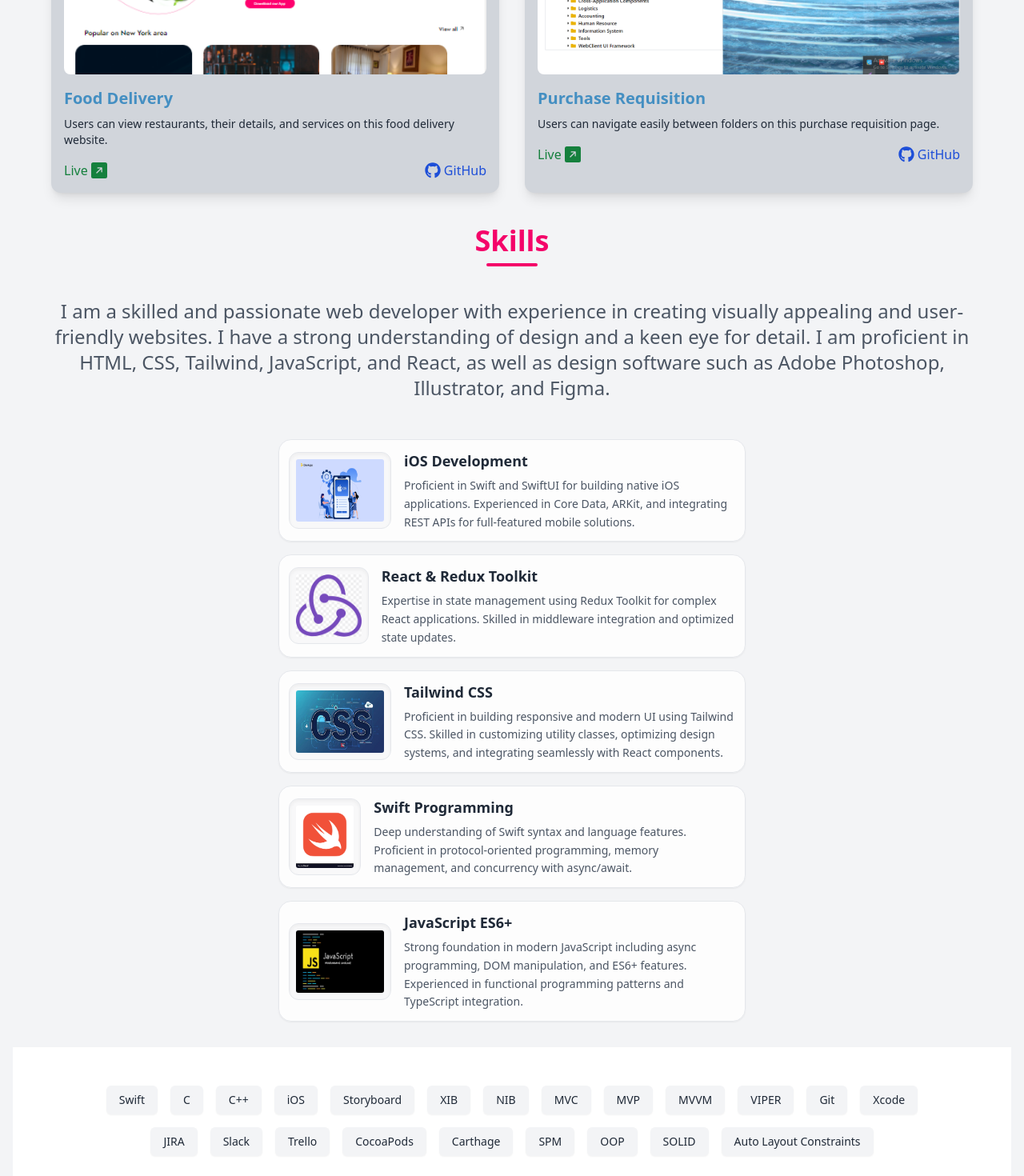
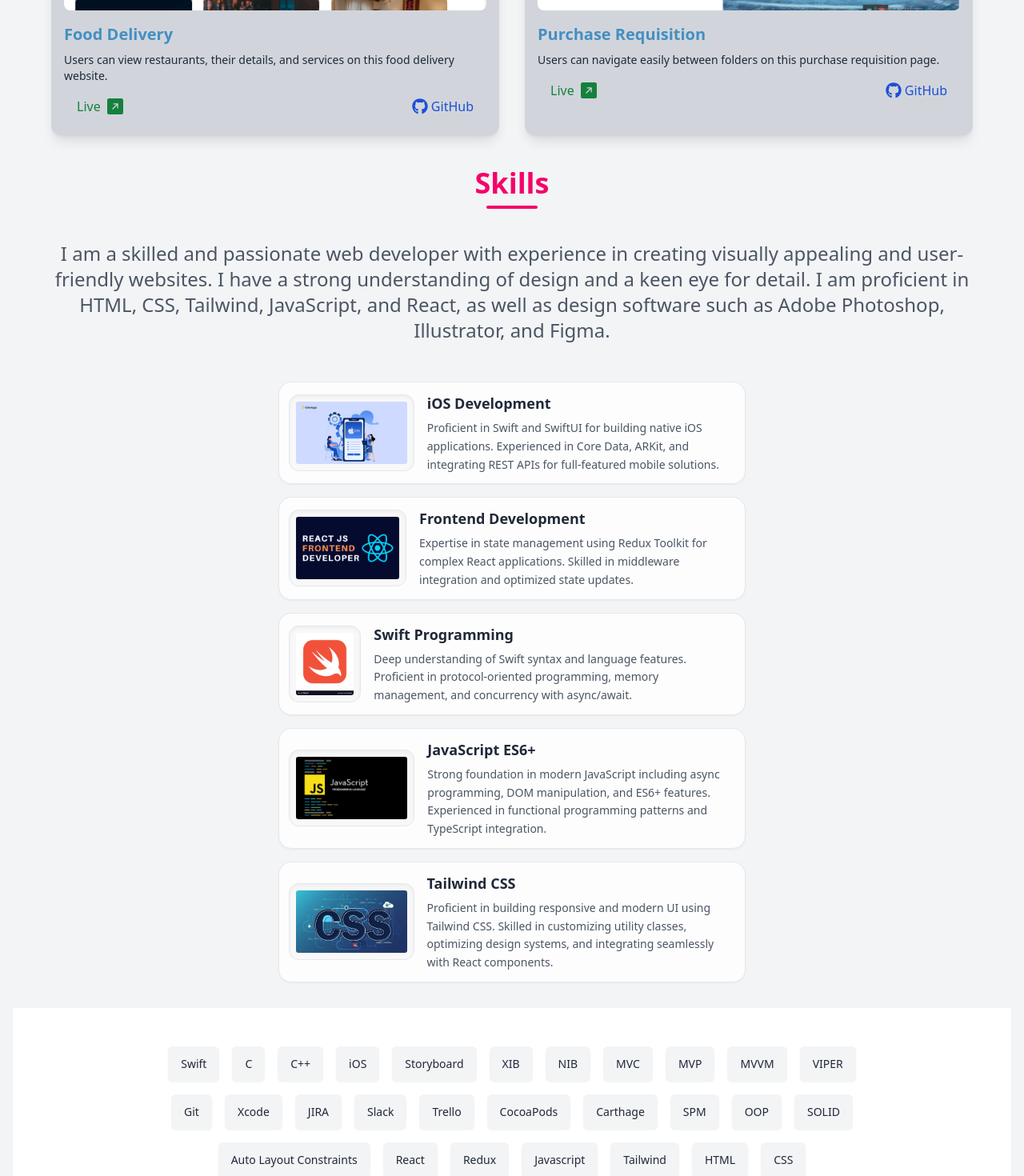
Before and after one commit to sohagbhuiyan/myPortfoilo, a React (Vite) app: page / in a window 1280 px wide. Shown: the part 2000-3470 px from the top of the page at 80% size. Built offline with nearby package versions, Linux system fonts and the light colour scheme.

Commit message:
some updated

```diff
--- a/src/Utils/Images.js
+++ b/src/Utils/Images.js
@@ -7,7 +7,8 @@ import htm from "../assets/images/html.jpg";
 import cs from "../assets/images/css.webp";
 import jss from "../assets/images/js.png";
 import redx from "../assets/images/r.png";
-import reacts from "../assets/images/re.png";
+import reacts from "../assets/images/ree.png";
+import ret from "../assets/images/reee.png";
 import wd1 from "../assets/images/wd1.png";
 import ms from "../assets/images/s.webp";
 import todos from "../assets/images/t1.png"
@@ -32,6 +33,7 @@ export const html = htm;
 export const css = cs;
 export const js = jss;
 export const react = reacts;
+export const reactss = ret;
 export const redux = redx;
 export const purchaseRequisition1 = wd1;
 export const msg = ms;
--- a/src/components/Main/Education.jsx
+++ b/src/components/Main/Education.jsx
@@ -4,7 +4,7 @@ const Education = () => {
         title: "BSc in Computer Science & Engineering (CSE)",
         institution: "Primeasia University",
         duration: "2017 - 2021",
-        degree: "Bachelor of Science"
+        degree: "Bachelor of Science (Engg)"
       },
       {
         title: "Higher Secondary Certificate (HSC)",
--- a/src/components/Main/Home.jsx
+++ b/src/components/Main/Home.jsx
@@ -1,9 +1,18 @@
 
-import { profilePic, keyboard, profile } from '../../Utils/Images';
+import { keyboard, profile } from '../../Utils/Images';
 import { motion } from 'framer-motion';
 import { Typewriter } from 'react-simple-typewriter';
 
 const Home = () => {
+
+    const scrollToContact = () => {
+        const contactSection = document.getElementById("contact");
+        contactSection?.scrollIntoView({
+            behavior: "smooth",
+            block: "start",
+        });
+    };
+
     return (
         <div className='min-h-screen flex items-center justify-center p-6 relative overflow-hidden'>
             {/* Color Overlay */}
@@ -59,10 +68,11 @@ const Home = () => {
 
                     <motion.button
                         className='bg-[#F40469] text-white font-bold py-3 px-8 rounded-full
-                                  relative overflow-hidden group hover:bg-[#217DBB] transition-all
-                                  duration-300 shadow-lg hover:shadow-xl hover:shadow-[#F40469]/30'
+                                  relative overflow-hidden group hover:bg-[#7cc0ff] transition-all
+                                  duration-300 shadow-lg hover:shadow-lg hover:shadow-[#F40469]/30'
                         whileHover={{ scale: 1.05 }}
                         whileTap={{ scale: 0.95 }}
+                        onClick={scrollToContact}
                     >
                         <span className='relative z-10'>Hire Me Now</span>
                         <div className='absolute inset-0 bg-white/10 opacity-0 group-hover:opacity-100 transition-opacity'/>
--- a/src/components/Main/Nav.jsx
+++ b/src/components/Main/Nav.jsx
@@ -1,6 +1,6 @@
 import { FiMenu } from "react-icons/fi";
 import { FaXmark } from "react-icons/fa6";
-import { logo, p2 } from "../../Utils/Images";
+import { p2 } from "../../Utils/Images";
 import { Link as ScrollLink } from "react-scroll";
 import { useState } from "react";
 import { motion } from "framer-motion";
@@ -58,7 +58,7 @@ const Nav = () => {
                 <ScrollLink
                   to={nav.link}
                   smooth={true}
-                  duration={300}
+                  duration={600}
                   spy={true}
                   offset={-80}
                   // onSetActive={() => setActiveLink(nav.link)}
@@ -107,7 +107,7 @@ const Nav = () => {
                   <ScrollLink
                     to={nav.link}
                     smooth={true}
-                    duration={300}
+                    duration={600}
                     spy={true}
                     offset={-80}
                     onSetActive={() => {
--- a/src/components/Main/Project.jsx
+++ b/src/components/Main/Project.jsx
@@ -5,14 +5,14 @@ import { purchaseRequisition1, food, todo, ecommerce, nexcent, woople } from '..
 
 const ProjectCard = ({ images, title, desc, live, github }) => {
     return (
-        <div className='bg-gray-300 p-4 mt-6 rounded-xl shadow-lg hover:shadow-2xl transition-all duration-300 transform hover:scale-105'>
-            <img src={images} alt={title} className='w-full h-56 object-cover rounded-lg mb-4' />
+        <div className='bg-gray-300 p-4 mt-6 rounded-xl shadow-lg hover:shadow-xl transition-all duration-300 transform hover:scale-104'>
+            <img src={images} alt={title} className='w-full h-48 object-cover rounded-lg mb-4' />
             <h3 className='text-xl font-bold text-olive-200'>{title}</h3>
             <p className='text-sm text-gray-800 my-2'>{desc}</p>
-            <div className='flex justify-between items-center mt-4'>
+            <div className='flex justify-between items-center px-4 py-2'>
                 <a href={live} target='_blank' rel='noopener noreferrer' className='flex items-center text-green-700 hover:text-green-800 transition-all'>
                     <span className='font-medium'>Live</span>
-                    <BsArrowUpRightSquareFill className='ml-1 text-xl' />
+                    <BsArrowUpRightSquareFill className='ml-2 text-xl' />
                 </a>
                 <a href={github} target='_blank' rel='noopener noreferrer' className='flex items-center text-blue-700 hover:text-blue-800 transition-all'>
                     <FaGithub className='mr-1 text-xl' />
--- a/src/components/Main/SkillParent.jsx
+++ b/src/components/Main/SkillParent.jsx
@@ -4,7 +4,7 @@ const SkillParent = ({ images, title, text }) => {
             <img
                 src={images}
                 alt=""
-                className='h-16 w-24 md:h-24 md:w-32 p-2 md:rounded-xl bg-gray-100/50 shadow-inner border'
+                className='h-16 w-18 md:h-24 md:w-26 p-2 md:rounded-xl bg-gray-100/50 shadow-inner border'
             />
             <div className='mt-3 md:mt-0 md:ml-4 text-center md:text-left'>
                 <h3 className='text-lg font-semibold text-gray-800'>{title}</h3>
--- a/src/components/Main/Skills.jsx
+++ b/src/components/Main/Skills.jsx
@@ -1,5 +1,5 @@
 
-import {  css, ios, js, react, redux, swift } from '../../Utils/Images';
+import {  css, ios, js, react, reactss, redux, swift } from '../../Utils/Images';
 import SkillParent from './SkillParent'; // Adjust the import path as needed
 
 const Skills = () => {
@@ -7,7 +7,9 @@ const Skills = () => {
         "Swift", "C", "C++", "iOS", "Storyboard", "XIB", "NIB",
         "MVC", "MVP", "MVVM", "VIPER", "Git", "Xcode",
         "JIRA", "Slack", "Trello", "CocoaPods", "Carthage",
-        "SPM", "OOP", "SOLID", "Auto Layout Constraints"
+        "SPM", "OOP", "SOLID", "Auto Layout Constraints",
+        "React",
+        "Redux", "Javascript", "Tailwind", "HTML","CSS",
       ];
     // Define the data for skills
     const skillsData = [
@@ -17,15 +19,11 @@ const Skills = () => {
           text: 'Proficient in Swift and SwiftUI for building native iOS applications. Experienced in Core Data, ARKit, and integrating REST APIs for full-featured mobile solutions.'
       },
       {
-          images: redux,
-          title: 'React & Redux Toolkit',
+          images: react,
+          title: 'Frontend Development',
           text: 'Expertise in state management using Redux Toolkit for complex React applications. Skilled in middleware integration and optimized state updates.'
       },
-      {
-        images: css,
-        title: 'Tailwind CSS',
-        text: 'Proficient in building responsive and modern UI using Tailwind CSS. Skilled in customizing utility classes, optimizing design systems, and integrating seamlessly with React components.'
-      },
+
       {
           images: swift,
           title: 'Swift Programming',
@@ -35,7 +33,12 @@ const Skills = () => {
           images: js,
           title: 'JavaScript ES6+',
           text: 'Strong foundation in modern JavaScript including async programming, DOM manipulation, and ES6+ features. Experienced in functional programming patterns and TypeScript integration.'
-      }
+      },
+      {
+        images: css,
+        title: 'Tailwind CSS',
+        text: 'Proficient in building responsive and modern UI using Tailwind CSS. Skilled in customizing utility classes, optimizing design systems, and integrating seamlessly with React components.'
+      },
   ];
 
     return (
@@ -60,12 +63,12 @@ const Skills = () => {
                 ))}
             </div>
             <section className="bg-white py-12 px-4 sm:px-6 lg:px-8">
-      <div className="max-w-5xl mx-auto text-center">
+      <div className="max-w-4xl mx-auto text-center">
         <div className="flex flex-wrap justify-center gap-4">
           {skills.map((skill, index) => (
             <span
               key={index}
-              className="bg-gray-100 text-gray-800 px-4 py-2 rounded-md text-sm font-medium shadow-sm hover:bg-blue-100 transition"
+              className="bg-gray-100 text-gray-800 px-4 py-3 rounded-md text-sm font-medium shadow-sm hover:bg-blue-100 transition"
             >
               {skill}
             </span>
```
Also changed, not shown: src/assets/images/ree.png (added), src/assets/images/reee.png (added).
